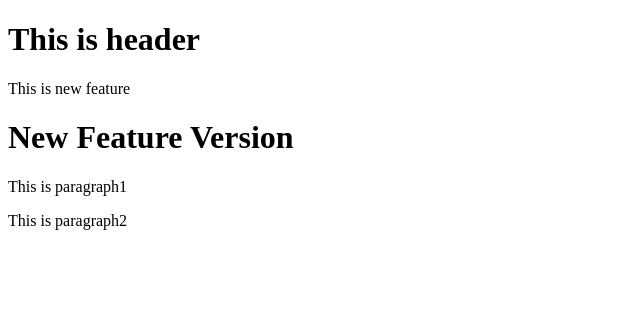
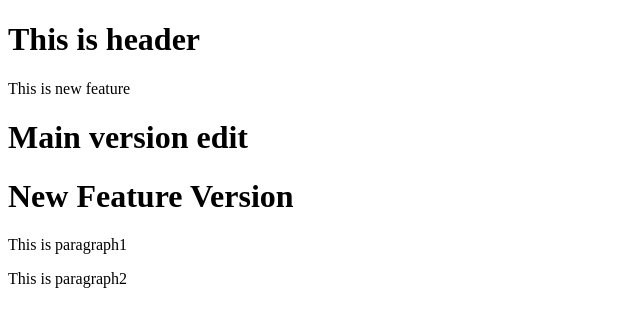
Before and after one commit to sasitorn-nue/sample_git2, a plain HTML site: page index.html in a window 1280 px wide. Shown: the whole page, without its empty margins (0-640 px from the left). Drawn offline with Linux system fonts and the light colour scheme.

Commit message:
edit in main

```diff
--- a/index.html
+++ b/index.html
@@ -4,6 +4,7 @@
 <body>
 <h1>This is header</h1>
 <p>This is new feature</p>
+<h1>Main version edit</h1>
 <h1>New Feature Version</h1>
 <p>This is paragraph1</p>
 <p>This is paragraph2</p>
```
